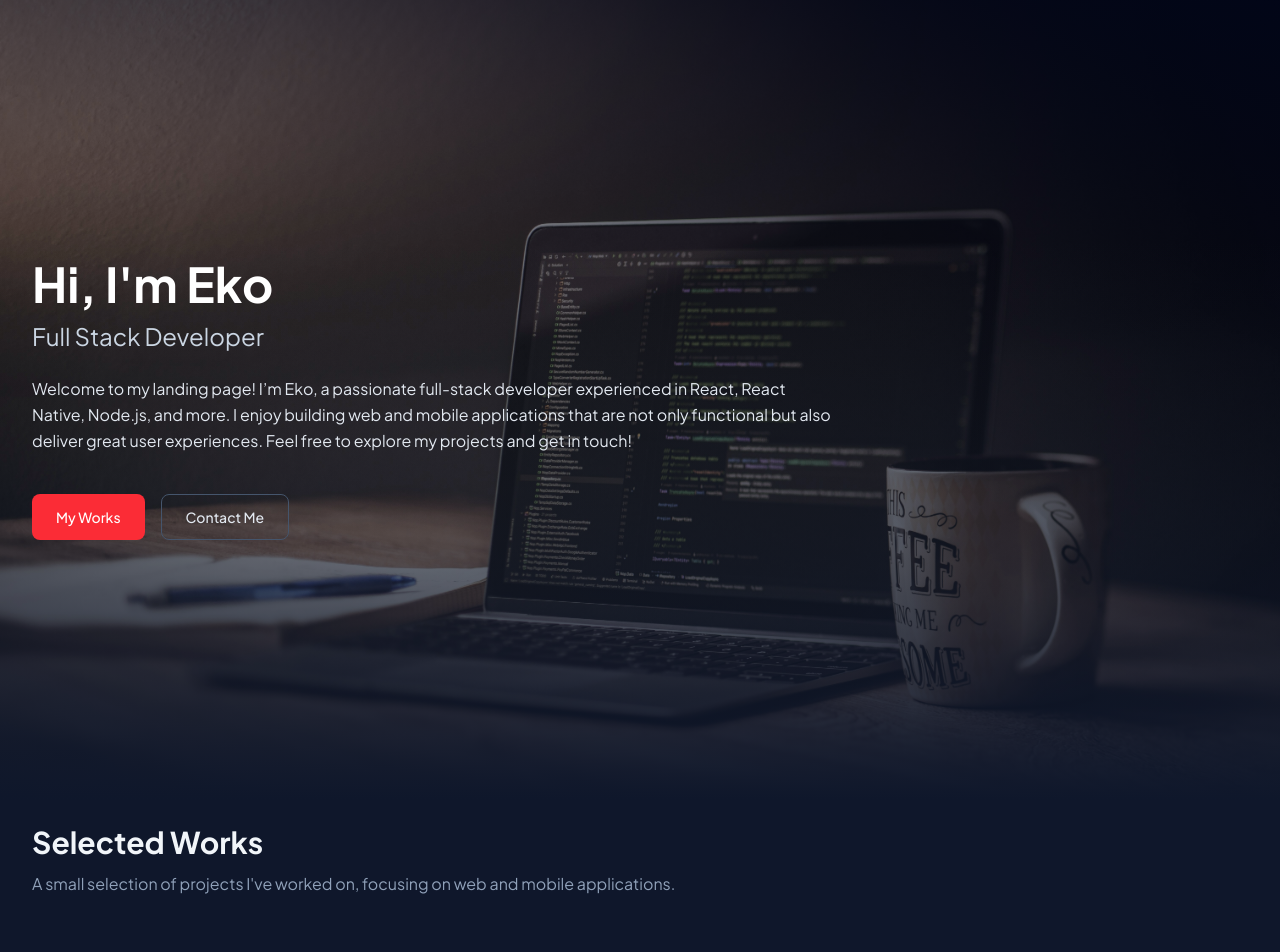
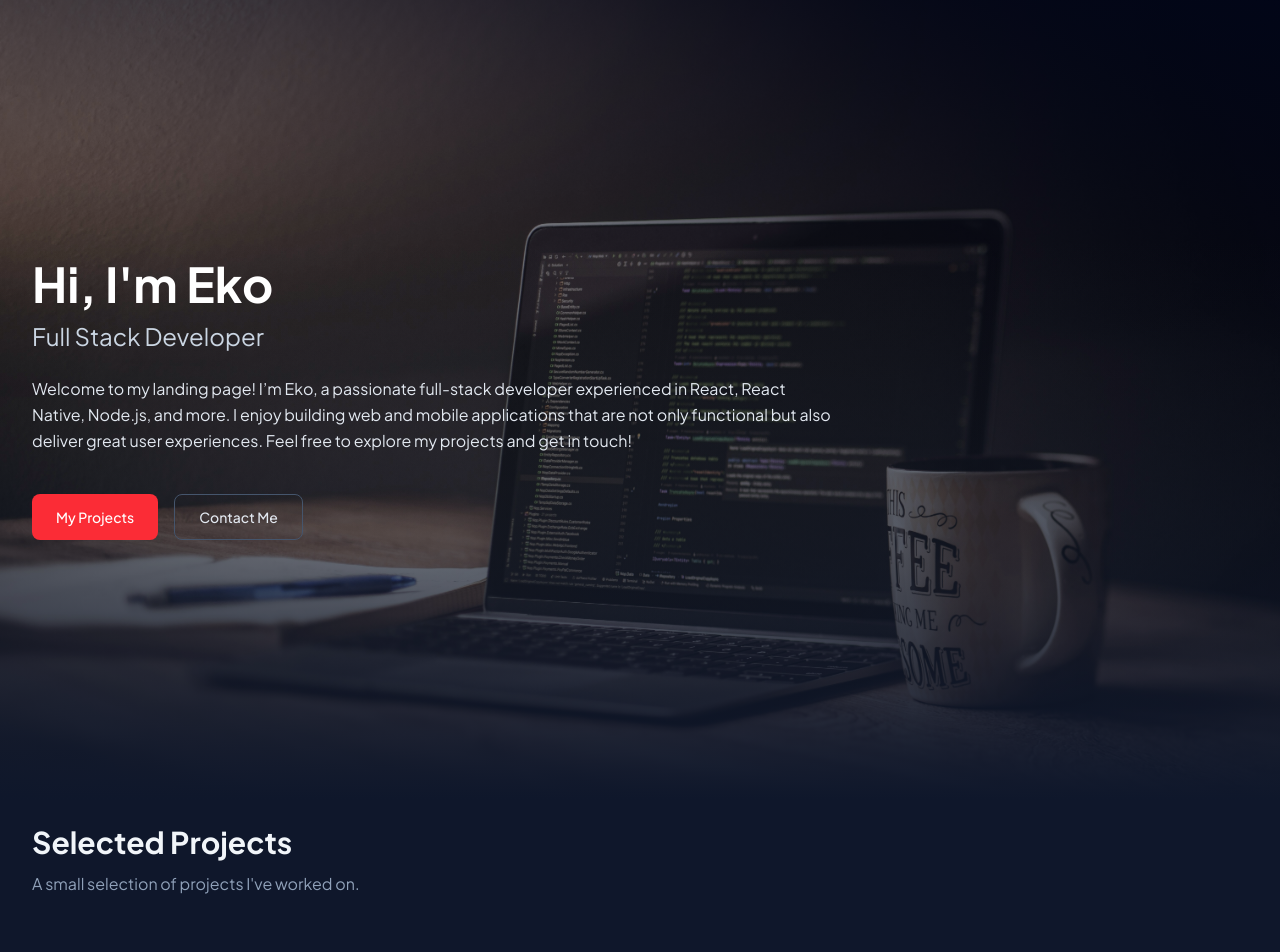
Before and after one commit to ekomardiatno/ekomardiatno.github.io, a React (Vite) app: page / in a window 1280 px wide. Shown: the top 952 px of the page. Built offline with nearby package versions, Linux system fonts and the light colour scheme.

Commit message:
feat: update landing page content

```diff
--- a/src/pages/Home.tsx
+++ b/src/pages/Home.tsx
@@ -38,7 +38,7 @@ export default function Home() {
                   className="inline-flex items-center justify-center rounded-lg bg-red-500 px-6 py-3 text-sm font-medium text-white hover:bg-red-600 transition"
                   onClick={onGoToSection}
                 >
-                  My Works
+                  My Projects
                 </a>
 
                 <a
@@ -57,10 +57,9 @@ export default function Home() {
       <section id="projects" className="bg-slate-900 text-slate-100 py-24 pt-6">
         <div className="max-w-7xl mx-auto px-4 sm:px-6 lg:px-8">
           <div className="mb-14">
-            <h3 className="text-3xl font-bold mb-3">Selected Works</h3>
+            <h3 className="text-3xl font-bold mb-3">Selected Projects</h3>
             <p className="text-slate-400 max-w-2xl">
-              A small selection of projects I've worked on, focusing on web and
-              mobile applications.
+              A small selection of projects I've worked on.
             </p>
           </div>
 
@@ -93,7 +92,8 @@ export default function Home() {
 
               <div className="absolute bottom-0 left-0 right-0 py-4 px-6">
                 <a
-                  href="#"
+                  href="https://play.google.com/store/apps/details?id=com.koma.copek"
+                  target="_blank"
                   className="text-sm font-medium text-red-400 hover:text-red-300"
                 >
                   View Project →
@@ -117,7 +117,8 @@ export default function Home() {
 
               <div className="absolute bottom-0 left-0 right-0 py-4 px-6">
                 <a
-                  href="#"
+                  href="https://play.google.com/store/apps/details?id=com.koma.monager"
+                  target="_blank"
                   className="text-sm font-medium text-red-400 hover:text-red-300"
                 >
                   View Project →
@@ -141,7 +142,8 @@ export default function Home() {
               </div>
               <div className="absolute bottom-0 left-0 right-0 py-4 px-6">
                 <a
-                  href="#"
+                  href="https://play.google.com/store/apps/details?id=com.koma.emart"
+                  target="_blank"
                   className="text-sm font-medium text-red-400 hover:text-red-300"
                 >
                   View Project →
```
